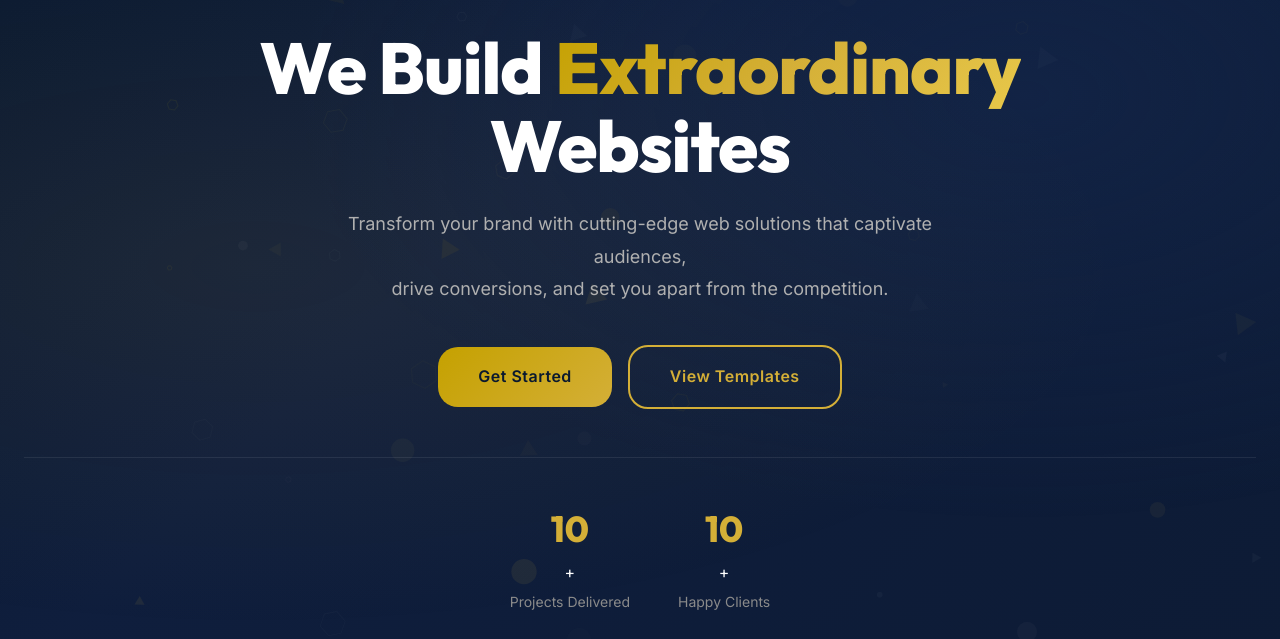
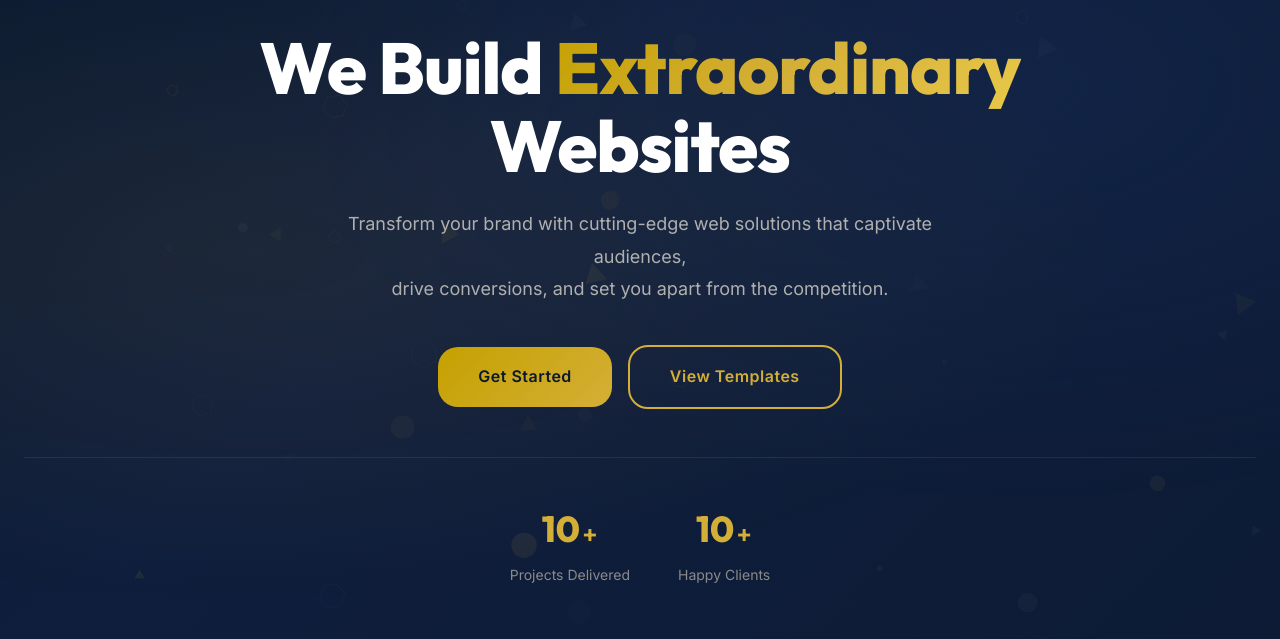
Before and after one commit to devdatt007/codzy-website, a website: page public/index.html in a window 1280 px wide. Shown: the part 161-800 px from the top of the page. Drawn offline with Linux system fonts and the light colour scheme; no server answers.

Commit message:
Fix hero stats alignment and finalize counter structure

```diff
--- a/public/css/home.css
+++ b/public/css/home.css
@@ -89,11 +89,24 @@
     text-align: center;
 }
 
+.hero-stat-value {
+    display: flex;
+    align-items: baseline;
+    justify-content: center;
+    gap: 2px;
+}
+
 .hero-stat-num {
-    display: block;
+    display: inline-block;
     font-family: var(--font-heading);
     font-size: var(--text-4xl);
     font-weight: var(--fw-extrabold);
+    color: var(--accent);
+}
+
+.hero-stat-symbol {
+    font-size: var(--text-2xl);
+    font-weight: var(--fw-bold);
     color: var(--accent);
 }
 
--- a/public/index.html
+++ b/public/index.html
@@ -91,11 +91,17 @@
       </div>
       <div class="hero-stats reveal stat-counters">
         <div class="hero-stat">
-          <span class="hero-stat-num" data-count="10">10</span>+
+          <div class="hero-stat-value">
+            <span class="hero-stat-num" data-count="10">10</span>
+            <span class="hero-stat-symbol">+</span>
+          </div>
           <span class="hero-stat-label">Projects Delivered</span>
         </div>
         <div class="hero-stat">
-          <span class="hero-stat-num" data-count="10">10</span>+
+          <div class="hero-stat-value">
+            <span class="hero-stat-num" data-count="10">10</span>
+            <span class="hero-stat-symbol">+</span>
+          </div>
           <span class="hero-stat-label">Happy Clients</span>
         </div>
       </div>
```
